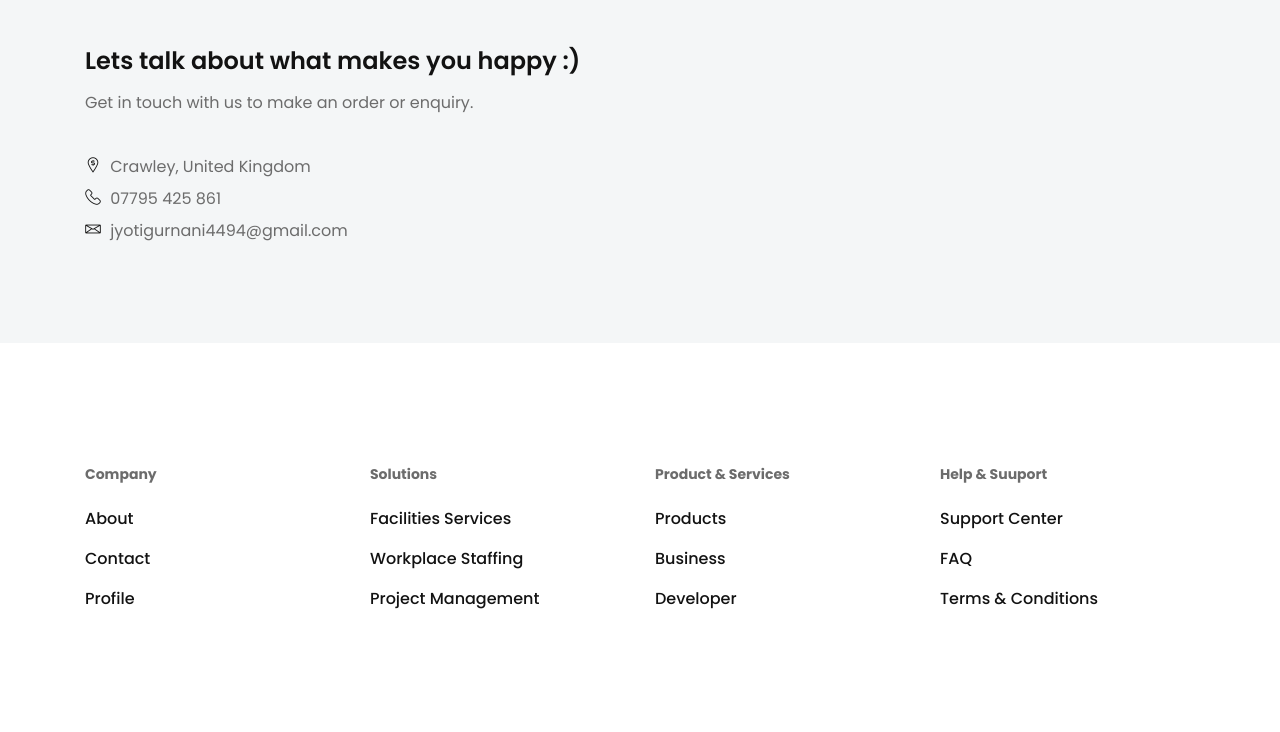
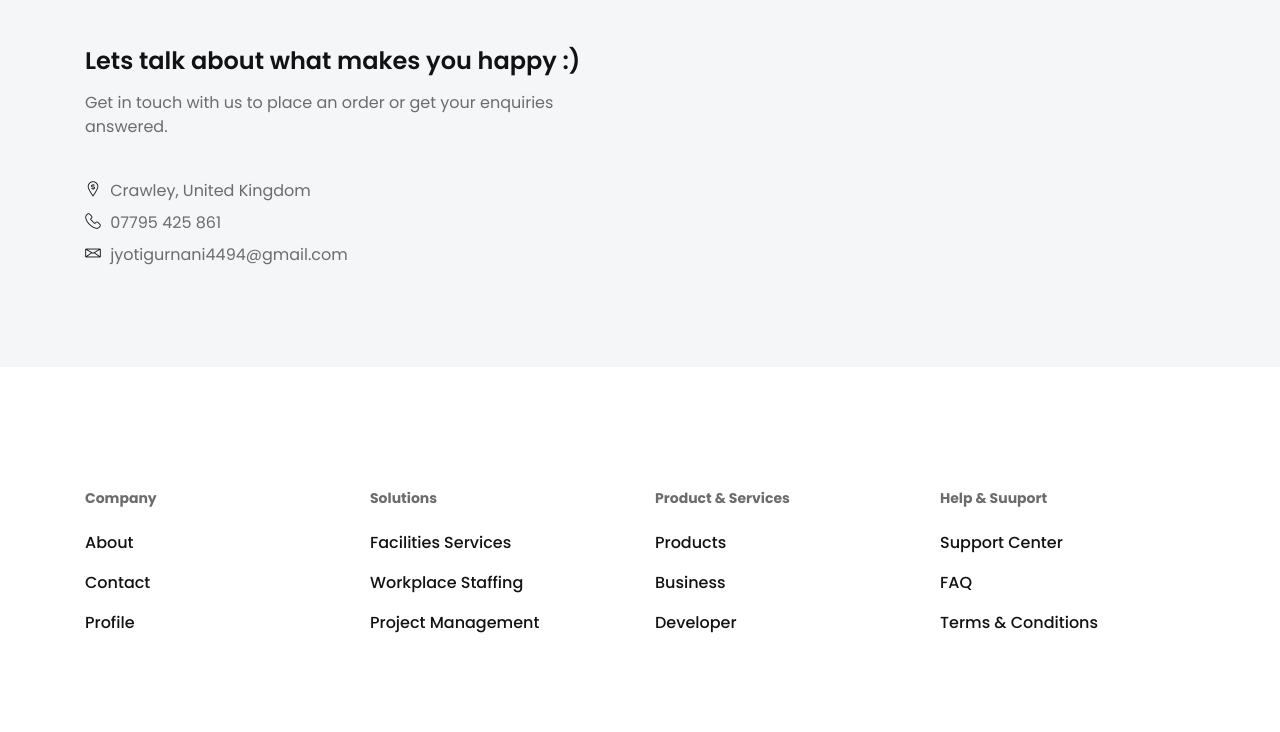
Before and after one commit to nishantagrawal2512/theconfectionbox, a plain HTML site: page index.html in a window 1280 px wide. Shown: the part 5652-6384 px from the top of the page. Drawn offline with Linux system fonts and the light colour scheme; files whose address does not match are found by name.

Commit message:
grammar
grammar

```diff
--- a/index.html
+++ b/index.html
@@ -689,7 +689,7 @@
                 <div class="col-lg-6">
                     <div class="contact-two mt-50 wow fadeIn" data-wow-duration="1.5s" data-wow-delay="0.2s">
                         <h4 class="contact-title">Lets talk about what makes you happy :)</h4>
-                        <p class="text">Get in touch with us to make an order or enquiry.</p>
+                        <p class="text">Get in touch with us to place an order or get your enquiries answered.</p>
                         <ul class="contact-info">
                             <li><i class="lni-money-location"></i> Crawley, United Kingdom</li>
                             <li><i class="lni-phone-handset"></i> 07795 425 861</li>
```
